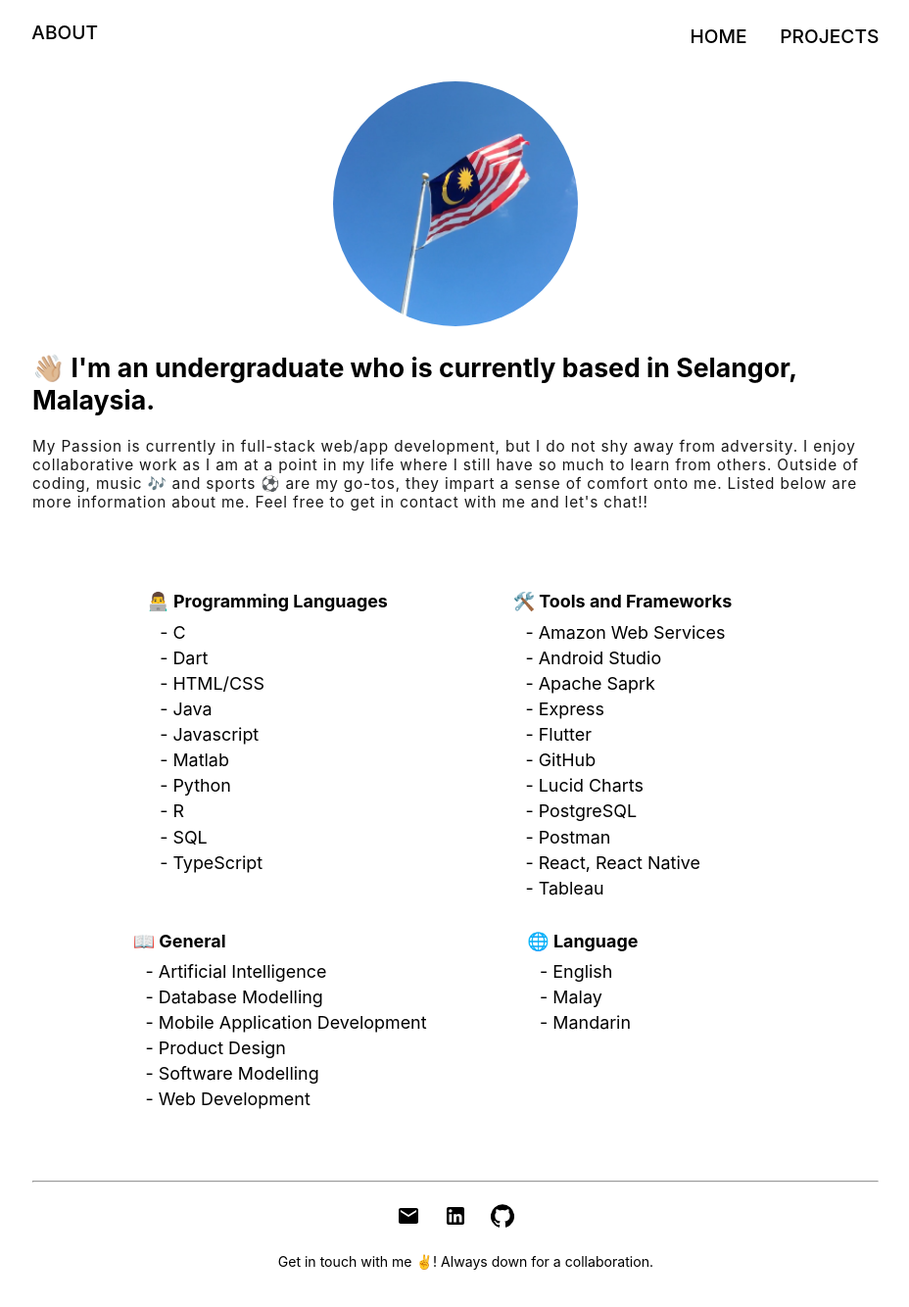
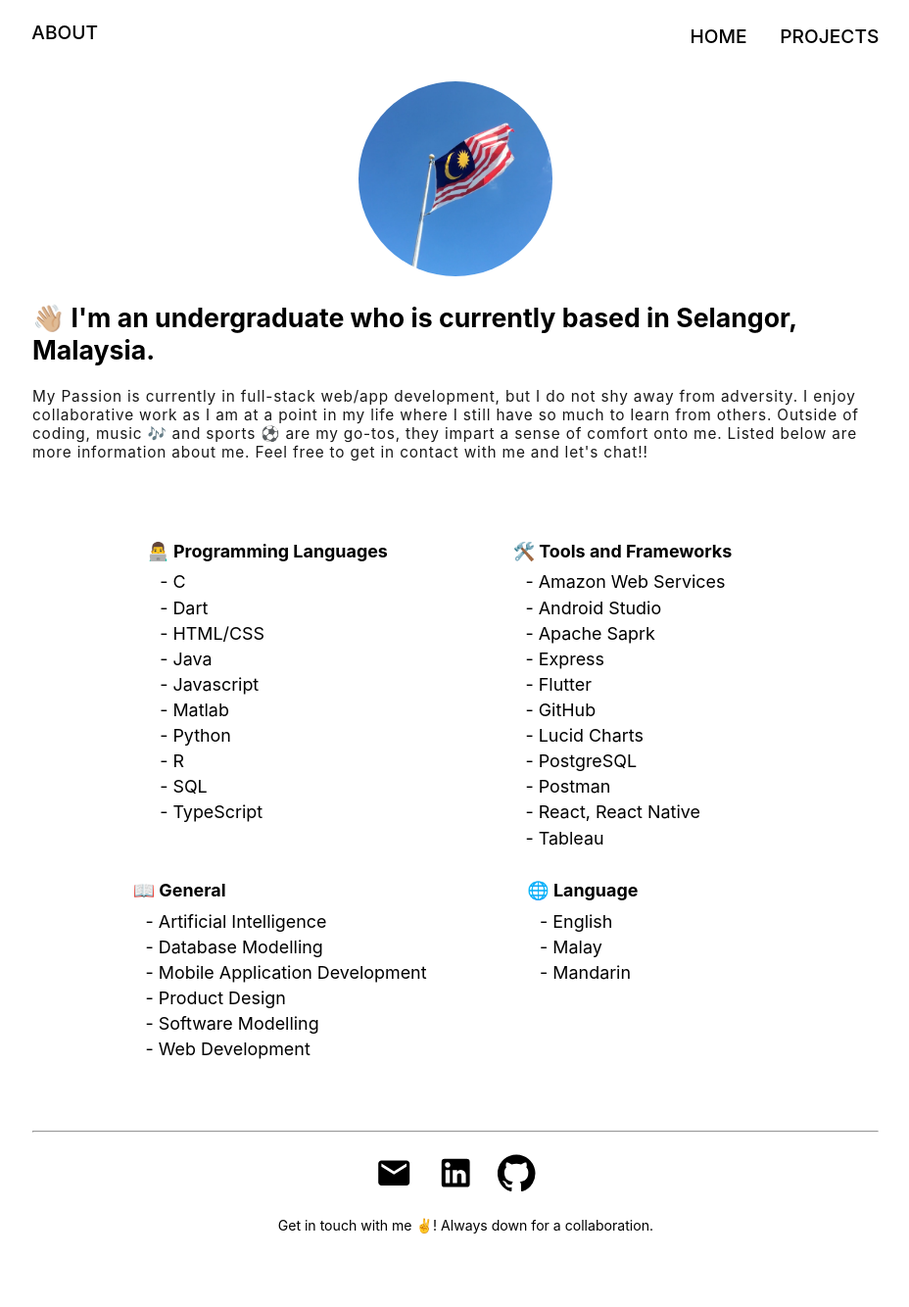
Before and after one commit to JengsHub/portfolio, a React (Create React App) app: page /portfolio/about in a window 1280 px wide. Shown: the top 1334 px of the page at 98% size, without its empty margins (175-1103 px from the left). Built offline with nearby package versions, Linux system fonts and the light colour scheme; the HTML template or start-up script is replaced by a standard one.

Commit message:
Icon sizing issue

```diff
--- a/src/App.css
+++ b/src/App.css
@@ -203,7 +203,6 @@
 }
 
 .view-all-icon {
-  font-size: 1.2vw;
   vertical-align: middle;
   padding-left: 0.4557vw;
   padding-top: -0.13vw;
@@ -236,8 +235,8 @@
 }
 
 .mas-flag {
-  width: 19.531vw;
-  height: 19.531vw;
+  width: 15.531vw;
+  height: 15.531vw;
   margin-left: auto;
   margin-right: auto;
   display: block;
@@ -246,7 +245,6 @@
   position: relative;
   margin-bottom: 2vw;
 }
-
 /* .sparkle {
   position: relative;
   top: -300px;
--- a/src/pages/Contact/ContactRow.js
+++ b/src/pages/Contact/ContactRow.js
@@ -19,13 +19,13 @@ function Contact() {
   return (
     <div className="contact-row">
       <IconButton onClick={openMail}>
-        <Mail style={{ color: "black" }}></Mail>
+        <Mail style={{ color: "black", fontSize: "3vw" }}></Mail>
       </IconButton>
       <IconButton onClick={openLinked}>
-        <LinkedIn style={{ color: "black" }}></LinkedIn>
+        <LinkedIn style={{ color: "black", fontSize: "3vw"  }}></LinkedIn>
       </IconButton>
       <IconButton onClick={openGitHub}>
-        <GitHub style={{ color: "black" }}></GitHub>
+        <GitHub style={{ color: "black", fontSize: "3vw"  }}></GitHub>
       </IconButton>
     </div>
   );
--- a/src/pages/Profile.js
+++ b/src/pages/Profile.js
@@ -1,10 +1,12 @@
 /* eslint-disable jsx-a11y/anchor-is-valid */
 import "../App.css";
 import { Container } from "@material-ui/core";
+import image from "../images/Malaysia.jpg";
 
 function Profile() {
   return (
     <Container maxWidth="md">
+      <img className="mas-flag" src={image} alt="Malaysian Flag"></img>
       <div>
         <h1 className="intro">
           Hi, I'm <a className="name-link">Jeng Yue</a>
--- a/src/pages/components/ViewAll.js
+++ b/src/pages/components/ViewAll.js
@@ -12,7 +12,7 @@ function ViewAll() {
           className="view-all-projects find-out-more"
           onClick={() => history.push("/portfolio/projects")}
         >
-          View All Projects <ViewCarouselIcon className="view-all-icon" />
+          View All Projects <ViewCarouselIcon className="view-all-icon" style = {{ fontSize: "3vw" }} />
         </button>
       </div>
     </Container>
```
